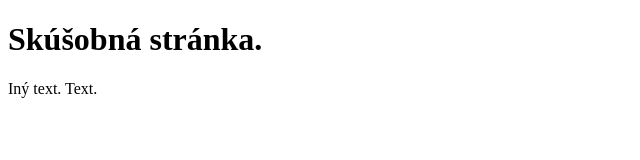
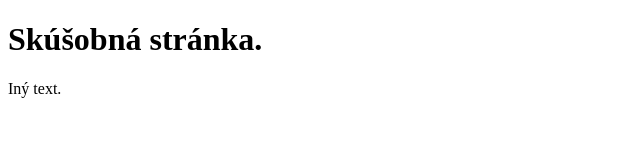
Before and after one commit to koder121/hello-world, a plain HTML site: page index.html in a window 1280 px wide. Shown: the full height of the page, 0-640 px from the left. Drawn offline with Linux system fonts and the light colour scheme.

Commit message:
Update index.html

```diff
--- a/index.html
+++ b/index.html
@@ -7,6 +7,5 @@
     <body>
         <h1>Skúšobná stránka.</h1>
         Iný text.
-        Text.
     </body>
 </html>
```
